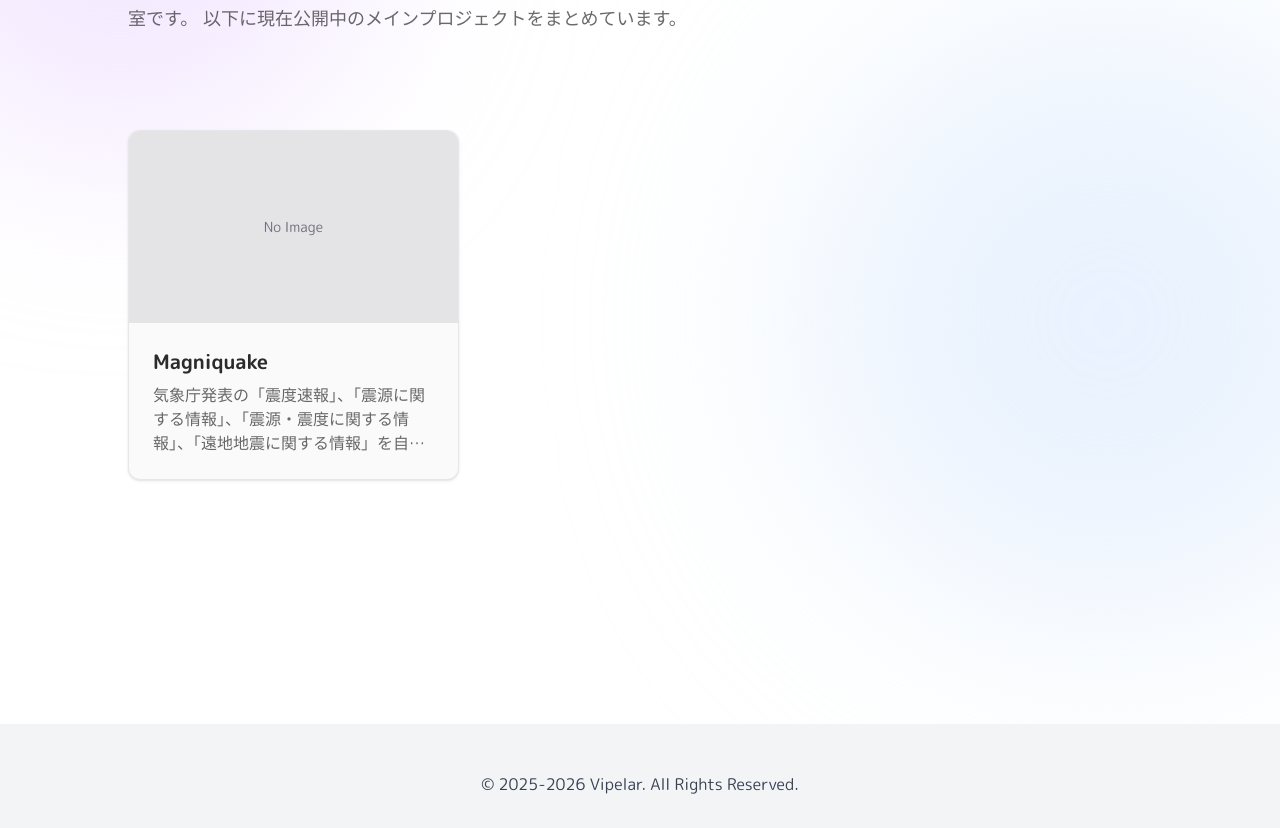
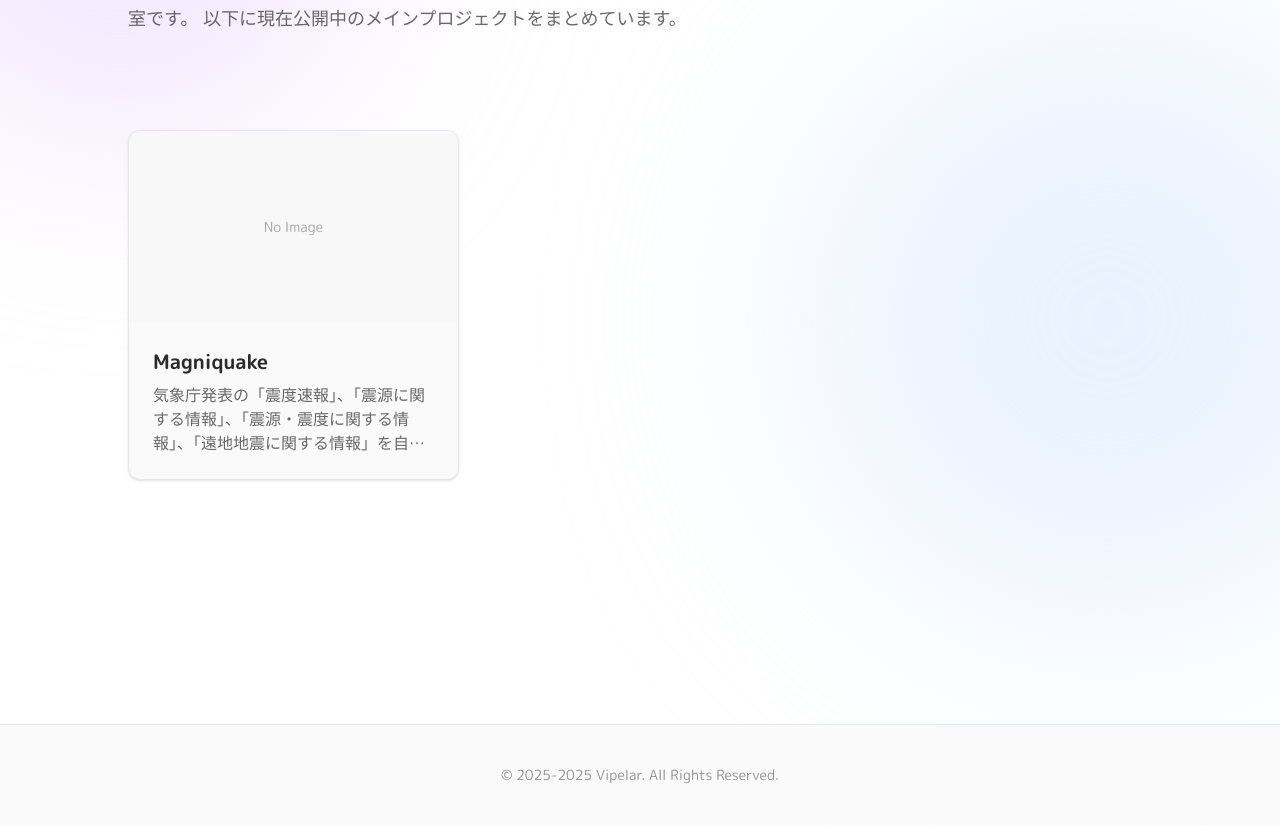
Before and after one commit to suica-crux/homepage, a React (Vite) app: page / in a window 1280 px wide. Shown: the part 261-1089 px from the top of the page. Built offline with nearby package versions, Linux system fonts and the light colour scheme.

Commit message:
できたー

```diff
--- a/src/components/Card.tsx
+++ b/src/components/Card.tsx
@@ -22,7 +22,7 @@ const Card: React.FC<CardProps> = ({ title, description, href, img }) => {
               className="w-full h-48 object-cover"
             />
           ) : (
-            <div className="w-full h-48 bg-zinc-200 dark:bg-zinc-800 transition-colors duration-300 flex flex-col items-center justify-center text-zinc-500 dark:text-zinc-400 gap-2">
+            <div className="w-full h-48 bg-muted-bg transition-colors duration-300 flex flex-col items-center justify-center text-main-text opacity-40 gap-2">
               <span className="text-sm font-medium">No Image</span>
             </div>
           )}
--- a/src/components/Footer.tsx
+++ b/src/components/Footer.tsx
@@ -3,9 +3,11 @@ import Text from './Text';
 
 const Footer: React.FC = () => {
   return (
-    <footer className="bg-gray-100 text-gray-600 mt-16 py-8 flex flex-col items-center">
-      <div className="text-center mt-4 text-sm">
-        <Text color="gray">&copy; 2025-2026 Vipelar. All Rights Reserved.</Text>
+    <footer className="bg-card-bg border-t border-border mt-16 py-10 transition-colors duration-300">
+      <div className="max-w-6xl mx-auto px-4 text-center">
+        <p className="text-sm text-main-text opacity-50 font-medium">
+          &copy; 2025-{new Date().getFullYear()} Vipelar. All Rights Reserved.
+        </p>
       </div>
     </footer>
   );
--- a/src/lib/magniquake/Display.tsx
+++ b/src/lib/magniquake/Display.tsx
@@ -30,10 +30,11 @@ export function IntList({ data }: { data: Data }) {
       {!showAll && needShowAll && (
         <div className="mt-12 text-center border-t border-border pt-8 transition-colors">
           <button
-            className="inline-flex items-center gap-3 bg-vipelar/10 text-vipelar px-8 py-3 rounded-full hover:bg-vipelar/20 transition-colors font-bold text-base"
+            className="inline-flex flex-col sm:flex-row items-center gap-1 sm:gap-3 bg-vipelar/10 text-vipelar px-8 py-3 rounded-2xl sm:rounded-full hover:bg-vipelar/20 transition-colors font-bold text-base leading-tight"
             onClick={() => setShowAll(true)}
           >
-            すべての観測地点を表示 (計 {Object.keys(grouped).length} 階級)
+            <span>すべての観測地点を表示</span>
+            <span className="opacity-80 text-sm sm:text-base">({Object.keys(grouped).length} 階級)</span>
           </button>
         </div>
       )}
--- a/src/styles/global.css
+++ b/src/styles/global.css
@@ -11,6 +11,7 @@
   --color-accent: #0065a3;  /* second-light */
   --color-main-text: #2b2b2b; /* dark */
   --color-border: #e5e7eb;  /* gray-200相当 */
+  --color-muted-bg: #f4f4f5; /* zinc-100相当 */
 }
 
 .dark {
@@ -23,6 +24,7 @@
   --color-accent: #ade0ee;  /* second-dark */
   --color-main-text: #fafafa; /* light */
   --color-border: #3f3f46;  /* border-dark相当 */
+  --color-muted-bg: #1f1f22; /* zinc-900相当 */
 }
 
 @theme inline {
@@ -34,6 +36,7 @@
   --color-accent: var(--color-accent);
   --color-main-text: var(--color-main-text);
   --color-border: var(--color-border);
+  --color-muted-bg: var(--color-muted-bg);
 
   /* ご指定の固定色も引き続き使用可能 */
   --color-vipelar: #d396ed;
```
